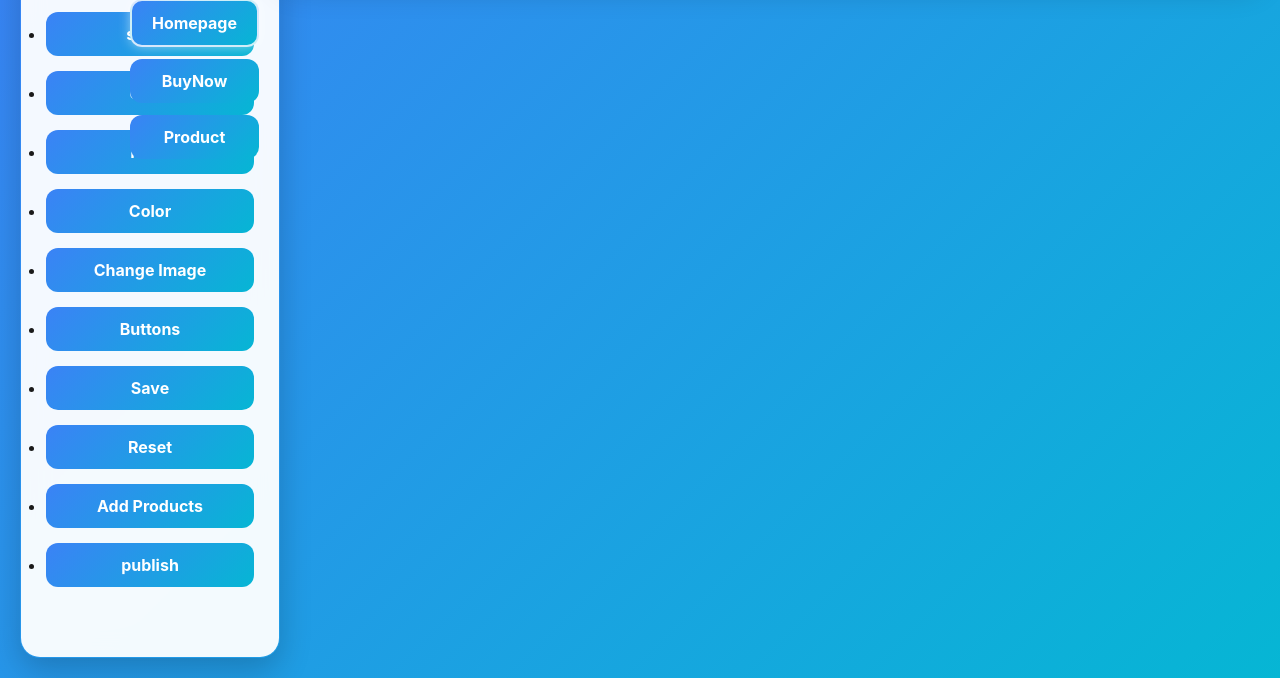
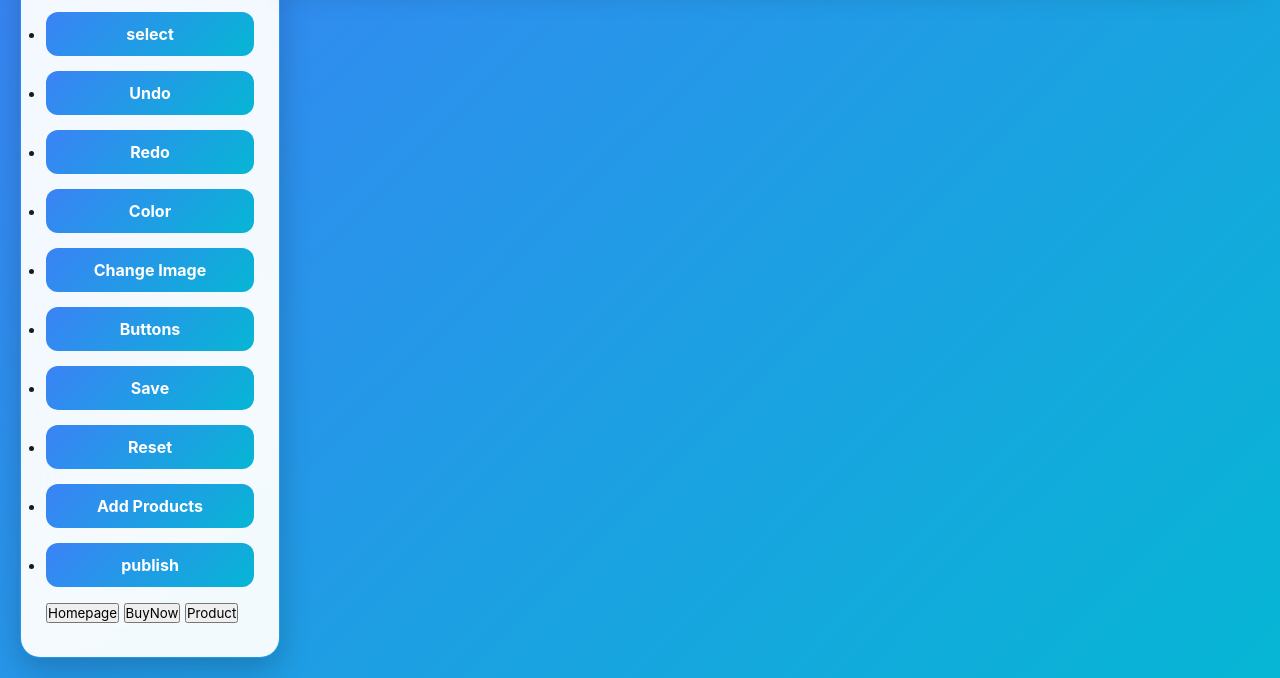
Before and after one commit to yhassang9-oss/ONKAANpublishprototype, a website: page engine.html in a window 1280 px wide. Shown: the part 122-800 px from the top of the page. Drawn offline with Linux system fonts and the light colour scheme.

Commit message:
Update engine.css

```diff
--- a/engine.css
+++ b/engine.css
@@ -205,34 +205,3 @@ body {
 /* =============================
    PAGE BUTTONS (RIGHT SIDE)
 ============================= */
-#pageButtonsContainer {
-  position: fixed;
-  top: 100px; /* below topbar */
-  right: 20px;
-  display: flex;
-  flex-direction: column;
-  gap: 12px;
-  z-index: 1000;
-}
-
-.page-btn {
-  padding: 12px 20px;
-  border: none;
-  border-radius: 12px;
-  background: linear-gradient(135deg, #3b82f6, #06b6d4);
-  color: #fff;
-  font-weight: 700;
-  font-size: 1rem;
-  cursor: pointer;
-  transition: all 0.4s cubic-bezier(0.4, 0, 0.2, 1);
-}
-
-.page-btn:hover {
-  transform: translateY(-2px) scale(1.03);
-  box-shadow: 0 6px 16px rgba(59, 130, 246, 0.4);
-}
-
-.page-btn.active-page {
-  border: 2px solid rgba(255, 255, 255, 0.8);
-  box-shadow: 0 0 12px rgba(255, 255, 255, 0.5);
-}
```
